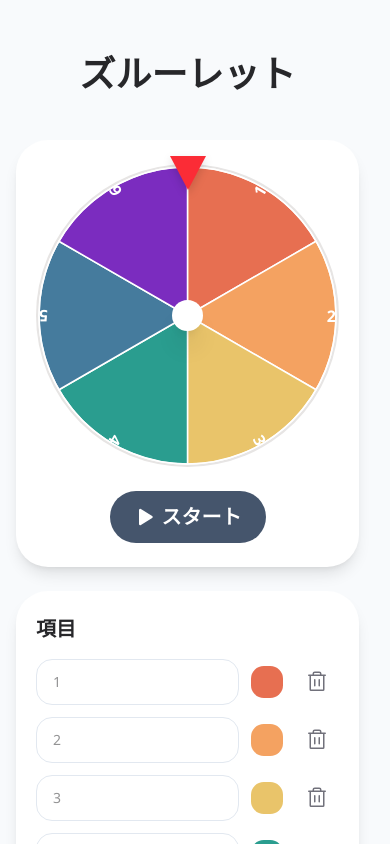
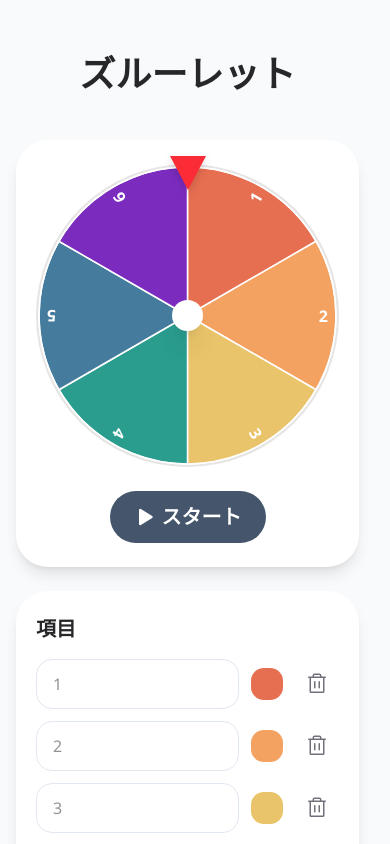
Before and after one commit to ankyo-gh/zuroulette, a React (Vite) app: page / in a window 390 px wide. Shown: the top 844 px of the page. Built offline with nearby package versions, Linux system fonts and the light colour scheme.

Commit message:
style: update styles to fix mobile layout issues and disable auto-zoom

```diff
--- a/src/App.tsx
+++ b/src/App.tsx
@@ -381,7 +381,7 @@ function App() {
                                 transformOrigin: "left center",
                               }}
                             >
-                              <div className="w-30 overflow-hidden text-ellipsis whitespace-nowrap rounded-full text-right font-black tracking-[0.12em] text-white sm:w-45 sm:text-xl">
+                              <div className="w-28 overflow-hidden text-ellipsis whitespace-nowrap rounded-full text-right font-black tracking-[0.12em] text-white sm:w-45 sm:text-xl">
                                 {getLabel(item, index)}
                               </div>
                             </div>
--- a/src/index.css
+++ b/src/index.css
@@ -43,7 +43,7 @@
   }
 
   .field {
-    @apply w-full rounded-2xl border border-slate-200 bg-white px-4 py-3 text-sm outline-none transition focus:border-blue-400 focus:ring focus:ring-blue-400 disabled:cursor-not-allowed disabled:opacity-60;
+    @apply w-full rounded-2xl border border-slate-200 bg-white px-4 py-3 text-base outline-none transition focus:border-blue-400 focus:ring focus:ring-blue-400 disabled:cursor-not-allowed disabled:opacity-60;
   }
 
   .action-button {
```
